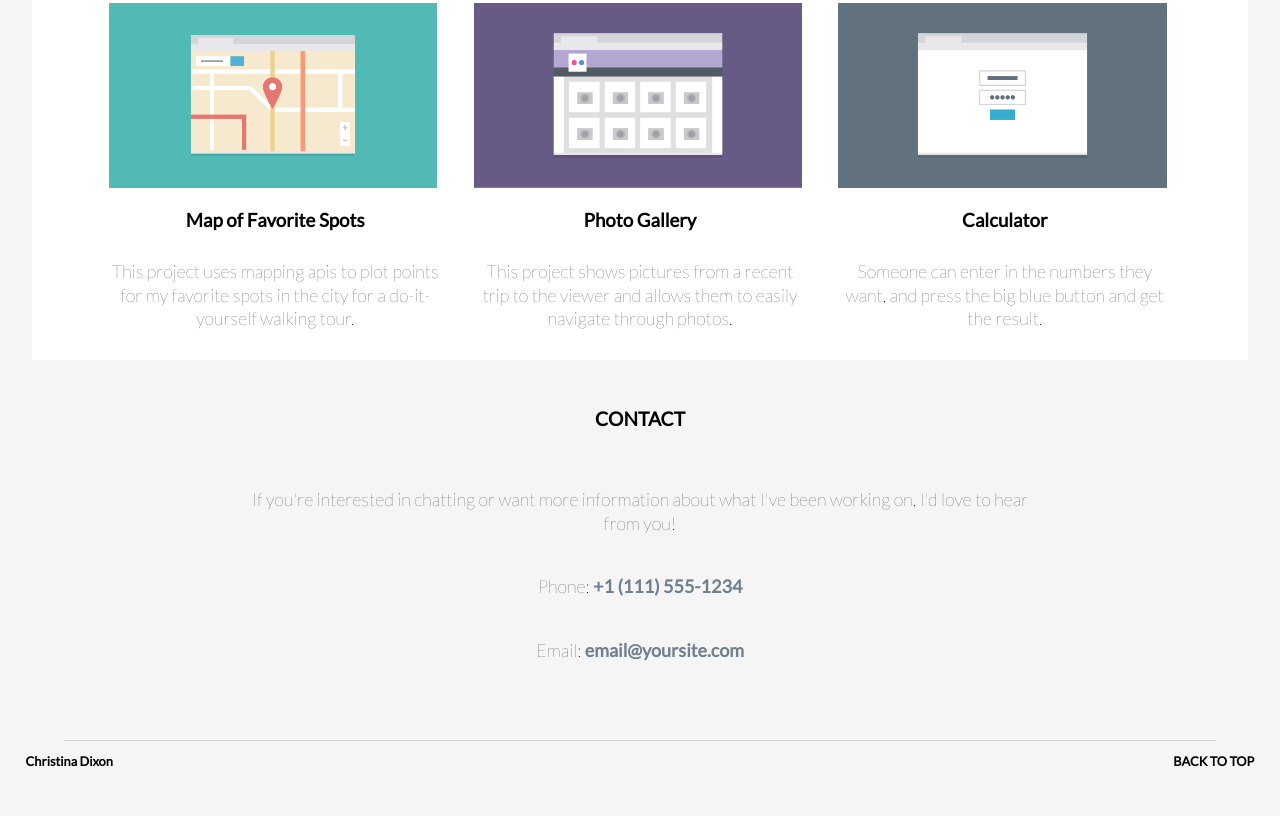
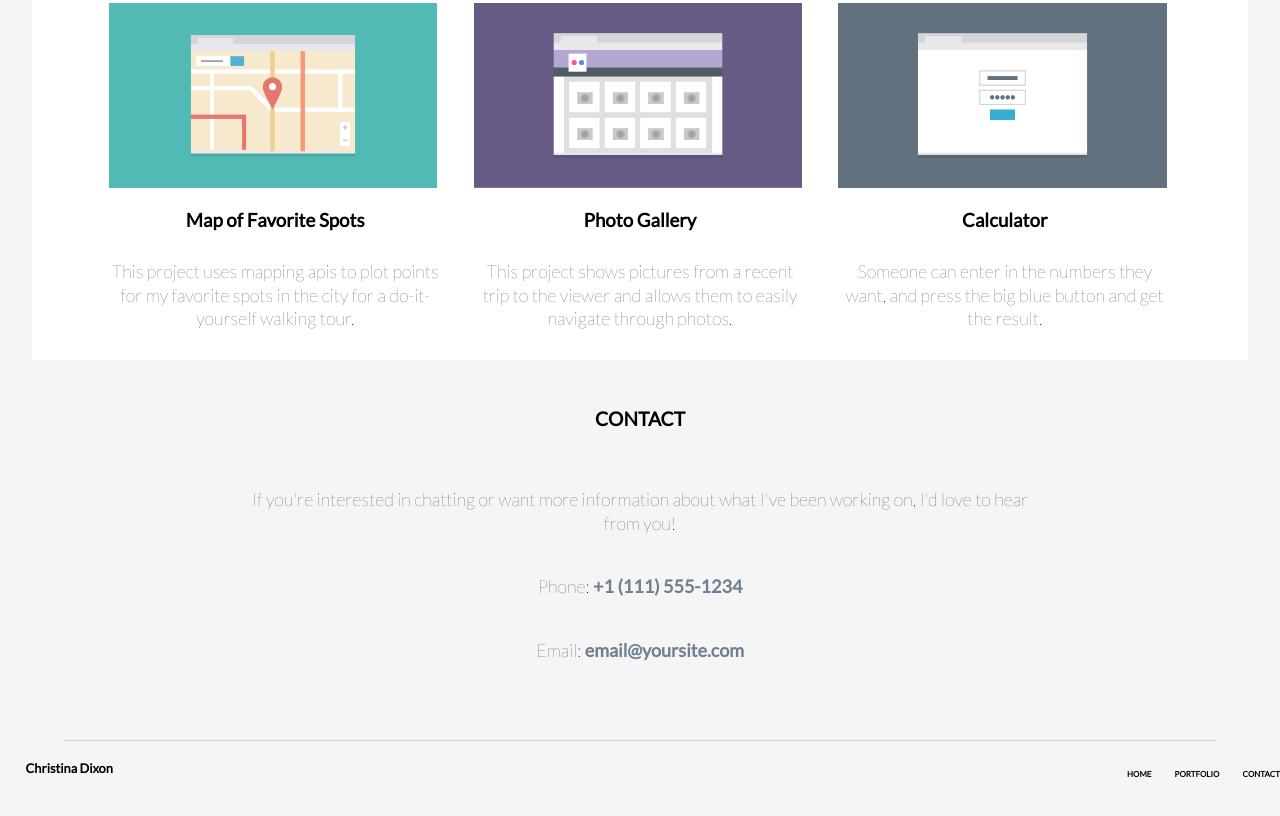
Before and after one commit to CDD25/mobile-first-responsive-web-page, a plain HTML site: page index.html in a window 1280 px wide. Shown: the part 950-1766 px from the top of the page. Drawn offline with Linux system fonts and the light colour scheme.

Commit message:
added footer nav to display only at larger screens

```diff
--- a/css/styles.css
+++ b/css/styles.css
@@ -154,6 +154,10 @@ h4 {
     text-transform: uppercase;
 }
 
+.full {
+    display: none;
+}
+
 span {
     color: slategray;
     font-weight: bold;
@@ -239,6 +243,15 @@ span {
         width: 90%;
         margin: auto;
     }
+
+    .top {
+        display: none;
+    }
+
+    .full {
+        display: inline-block;
+        margin-left: 20px;
+    }
 }
 
 /*
--- a/index.html
+++ b/index.html
@@ -103,7 +103,13 @@
             </div>
             <div class="lower-footer">
                 <h4>Christina Dixon</h4>
-                <a href="#top" id="top">back to top</a>
+                <ul class="footer-nav">
+                    <li class="top"><a href="#top" id="top">back to top</a></li>
+                    <li class="full"><a href="#top">home</a></li>
+                    <li class="full"><a href="#portfolio">portfolio</a></li>
+                    <li class="full"><a href="#contact">contact</a></li>
+                </ul>
+
             </div>
         </footer>
         <!-- ======================== END FOOTER ==================================-->
```
